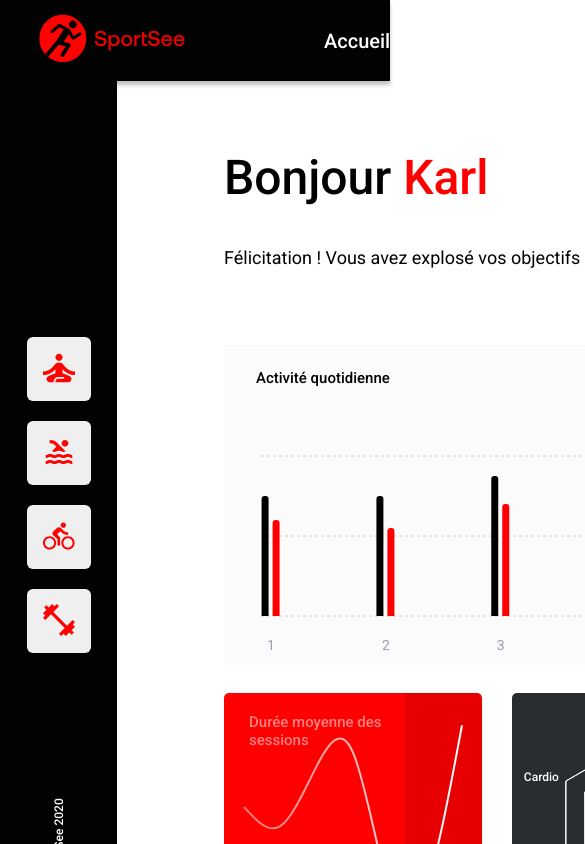
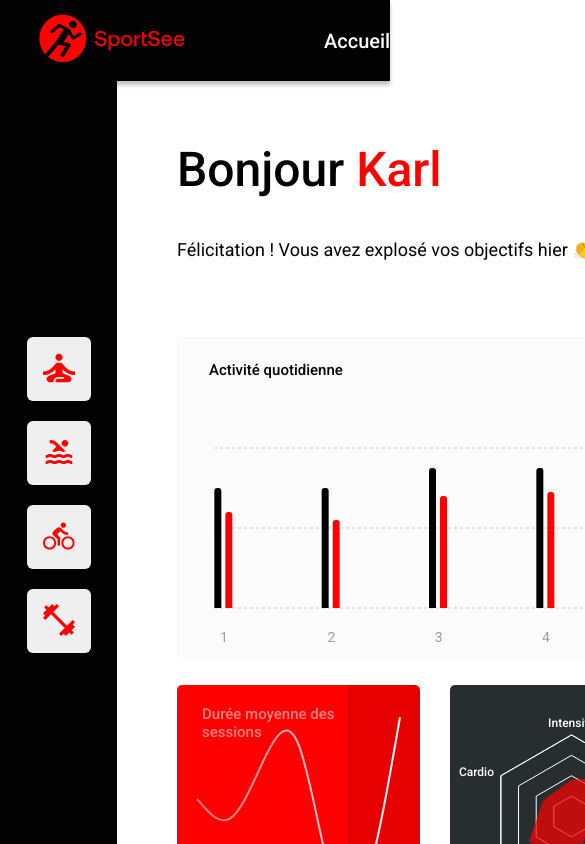
Before and after one commit to l-nikola/SportSee, a React (Vite) app: page / in a window 390 px wide. Both pictures are taken after a click on the button "Utilisateur Karl". Shown: the top 844 px of the page, 585 px wide, since content can reach past the window. Built offline with nearby package versions, Linux system fonts and the light colour scheme.

Commit message:
feat : responsive profile page

```diff
--- a/src/styles/components/card.scss
+++ b/src/styles/components/card.scss
@@ -52,3 +52,28 @@
     }
   }
 }
+
+/* *********** Responsive ********** */
+@media (max-width: 1339px) {
+  .card {
+    width: 183px;
+    height: 95px;
+
+    &__icon {
+      width: 50px;
+      height: 50px;
+      margin-left: 20px;
+      margin-right: 15px;
+    }
+
+    &__caption {
+      &--keyData {
+        font-size: 18px;
+      }
+
+      &--name {
+        font-size: 13px;
+      }
+    }
+  }
+}
--- a/src/styles/components/dailyChart.scss
+++ b/src/styles/components/dailyChart.scss
@@ -67,3 +67,10 @@
     height: 200px;
   }
 }
+
+/* *********** Responsive ********** */
+@media (max-width: 1339px) {
+  .dailyChart {
+    width: 790px;
+  }
+}
--- a/src/styles/components/sidebar.scss
+++ b/src/styles/components/sidebar.scss
@@ -1,6 +1,6 @@
 .sidebar {
   width: 117px;
-  height: 933px;
+  min-height: 933px;
   background-color: var(--black);
   display: flex;
   flex-direction: column;
--- a/src/styles/pages/profile.scss
+++ b/src/styles/pages/profile.scss
@@ -8,12 +8,34 @@
     flex-direction: row;
     gap: 30px;
     margin-top: 28px;
+    margin-bottom: 86px;
   }
 
   &__card {
     display: flex;
     flex-direction: column;
     gap: 39px;
-    margin: auto 0 55px 32px;
+    margin: auto 0 86px 32px;
   }
 }
+
+/* *********** Responsive ********** */
+@media (max-width: 1339px) {
+  .profile {
+    flex-direction: column;
+    margin: 60px 0 0 60px;
+    max-width: 790px;
+
+    &__smallChart {
+      flex-direction: row;
+      gap: 30px;
+      margin-bottom: 0;
+    }
+
+    &__card {
+      flex-direction: row;
+      gap: 20px;
+      margin: 30px auto 55px 0;
+    }
+  }
+}
```
